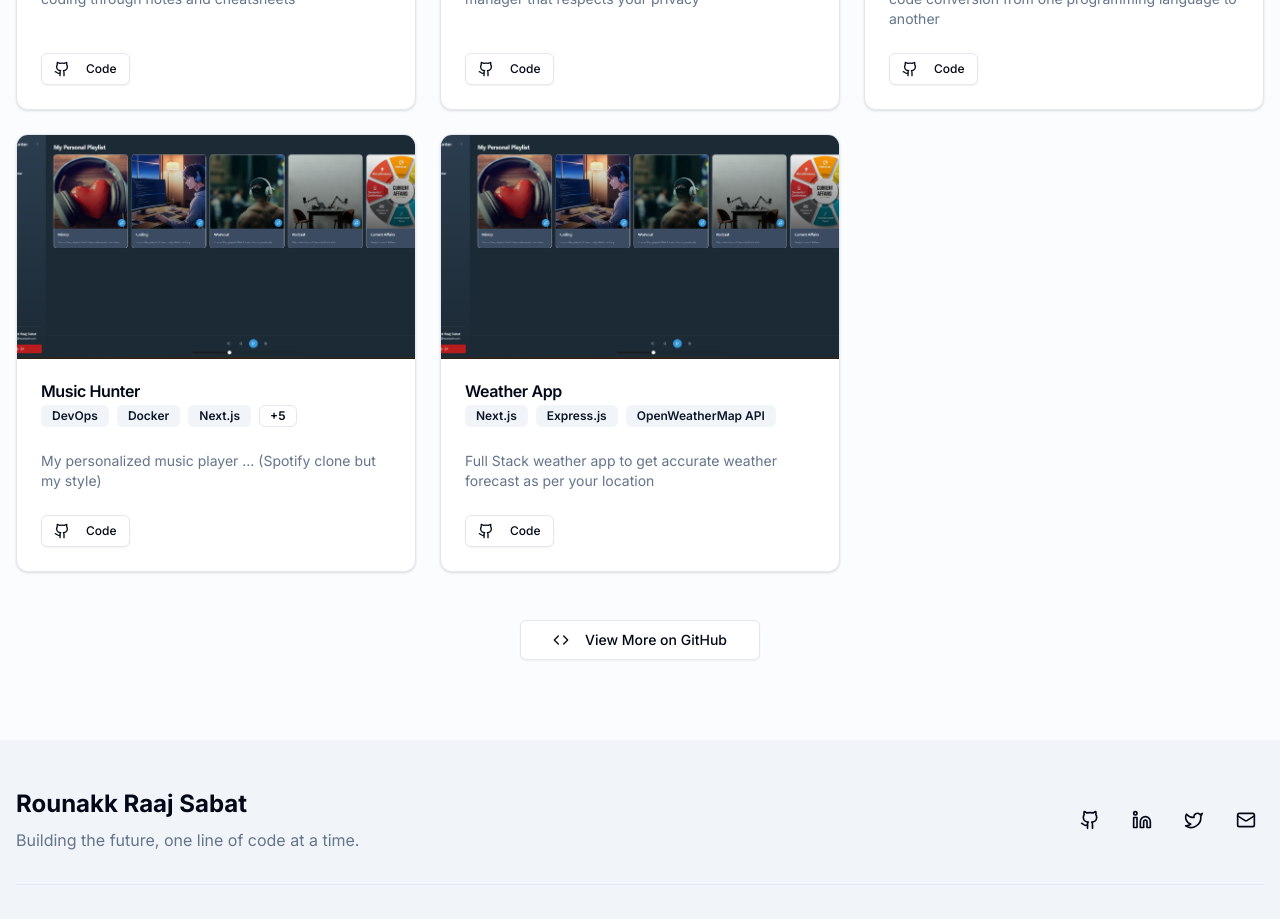
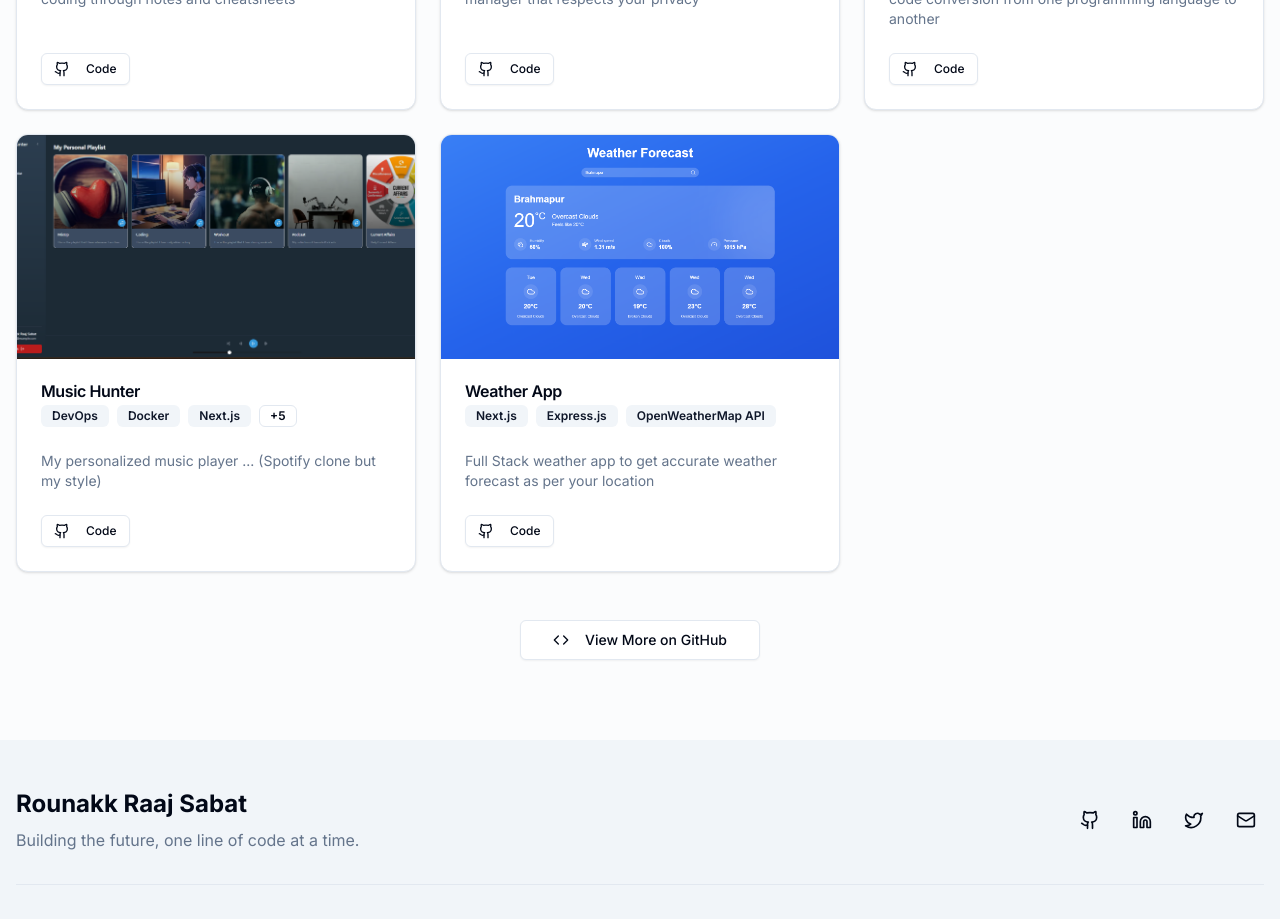
Before and after one commit to rounakkraaj-1744/portfolio, a Next.js app: page / in a window 1280 px wide. Shown: the part 3080-3999 px from the top of the page. Built offline with nearby package versions, Linux system fonts and the light colour scheme.

Commit message:
fixed images

```diff
--- a/components/ProjectSection.tsx
+++ b/components/ProjectSection.tsx
@@ -59,7 +59,7 @@
       title: "Weather App",
       description:
         "Full Stack weather app to get accurate weather forecast as per your location",
-      image: "/musichunter.png?height=300&width=500",
+      image: "/weather.png?height=300&width=500",
       tags: ["Next.js", "Express.js", "OpenWeatherMap API"],
       category: "web",
       github: "#",
```
